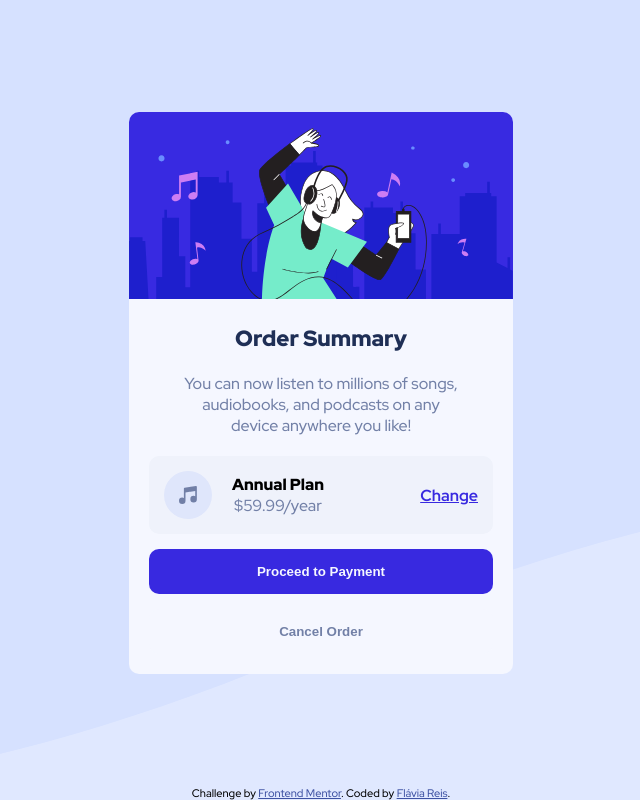
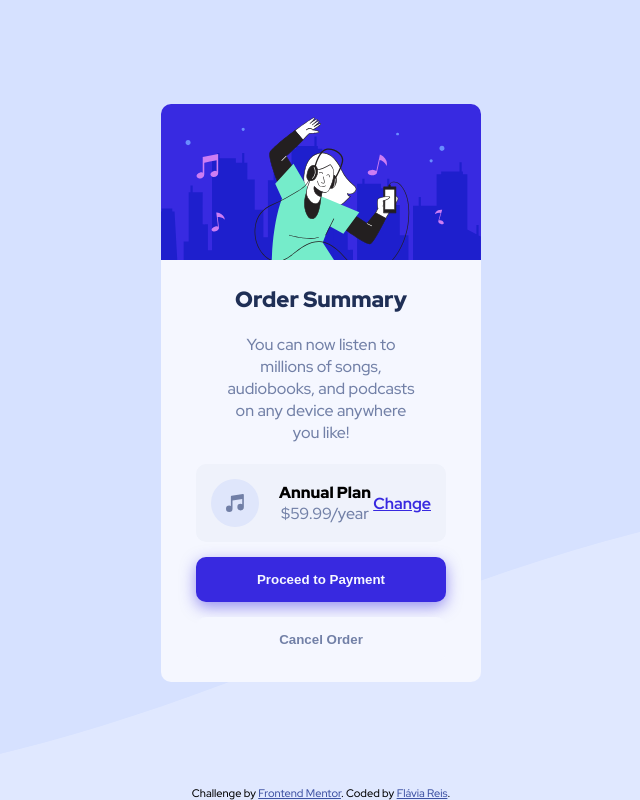
Before and after one commit to flaviare1s/order-summary-component, a plain HTML site: page index.html in a window 1280 px wide. Shown: the whole page, without its empty margins (319-959 px from the left). Drawn offline with Linux system fonts and the light colour scheme.

Commit message:
Update style.css

```diff
--- a/style.css
+++ b/style.css
@@ -46,7 +46,7 @@ main {
 }
 
 .card-content {
-    padding: 20px;
+    padding: 20px 35px;
     text-align: center;
 }
 
@@ -87,7 +87,8 @@ p {
 }
 
 .text {
-    padding: 20px;
+    padding: 20px 0px;
+    line-height: 22px;
 }
 
 button {
@@ -96,16 +97,19 @@ button {
     width: 100%;
     border: none;
     font-weight: 700;
+    cursor: pointer;
 }
 
 #proceed-button {
     background-color: var(--cor1);
     color: var(--cor2);
     margin: 15px 0px;
+    box-shadow: 0px 5px 15px hsla(245, 75%, 52%, 0.5);
 }
 
 #proceed-button:hover {
     background-color: hsl(245, 64%, 65%);
+    box-shadow: 0px 5px 15px rgba(119, 109, 223, 0.5);
 }
 
 #cancel-button {
@@ -138,7 +142,7 @@ button {
     }
 
     main {
-        width: 30%;
+        width: 25%;
     }
 
     .text {
```
